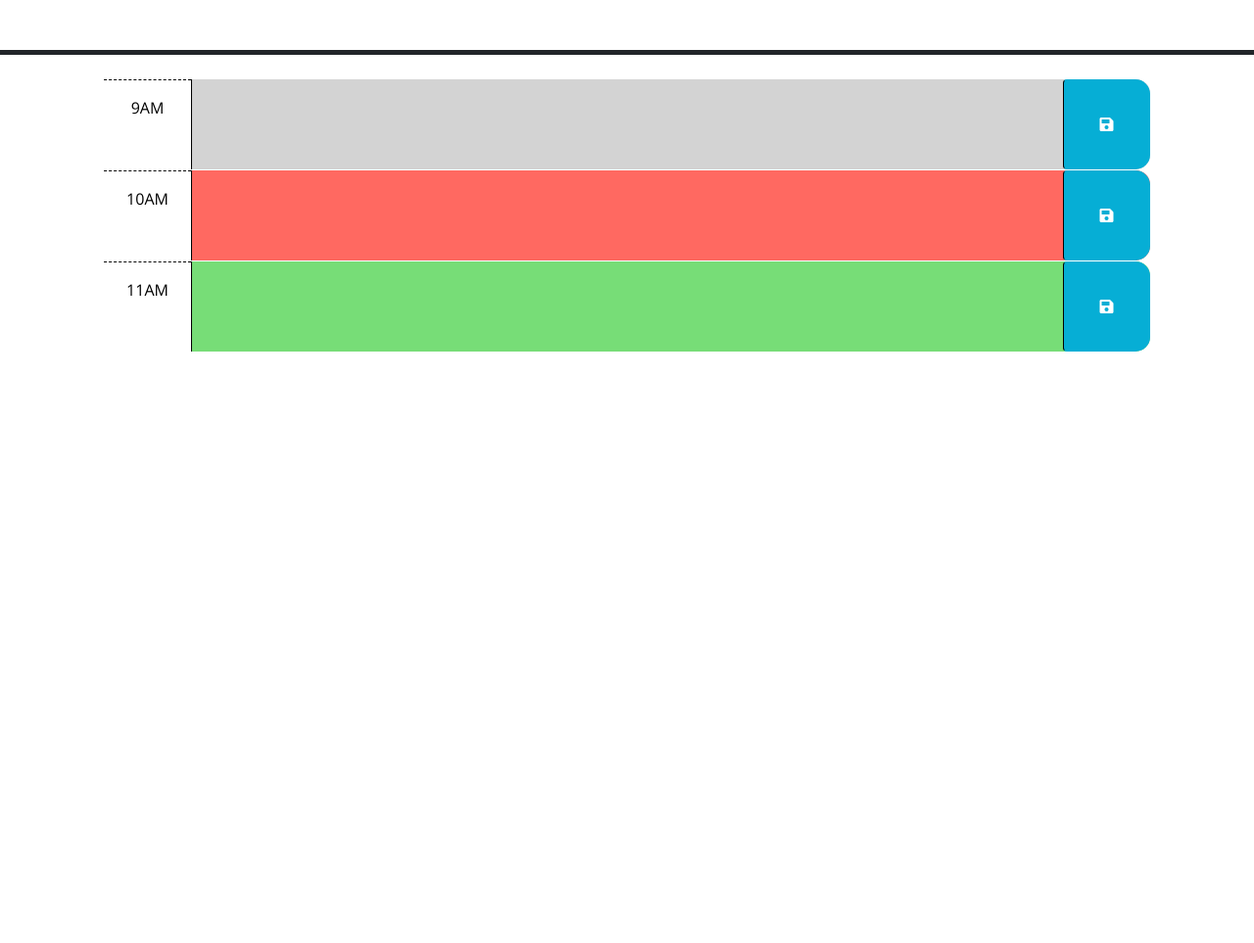
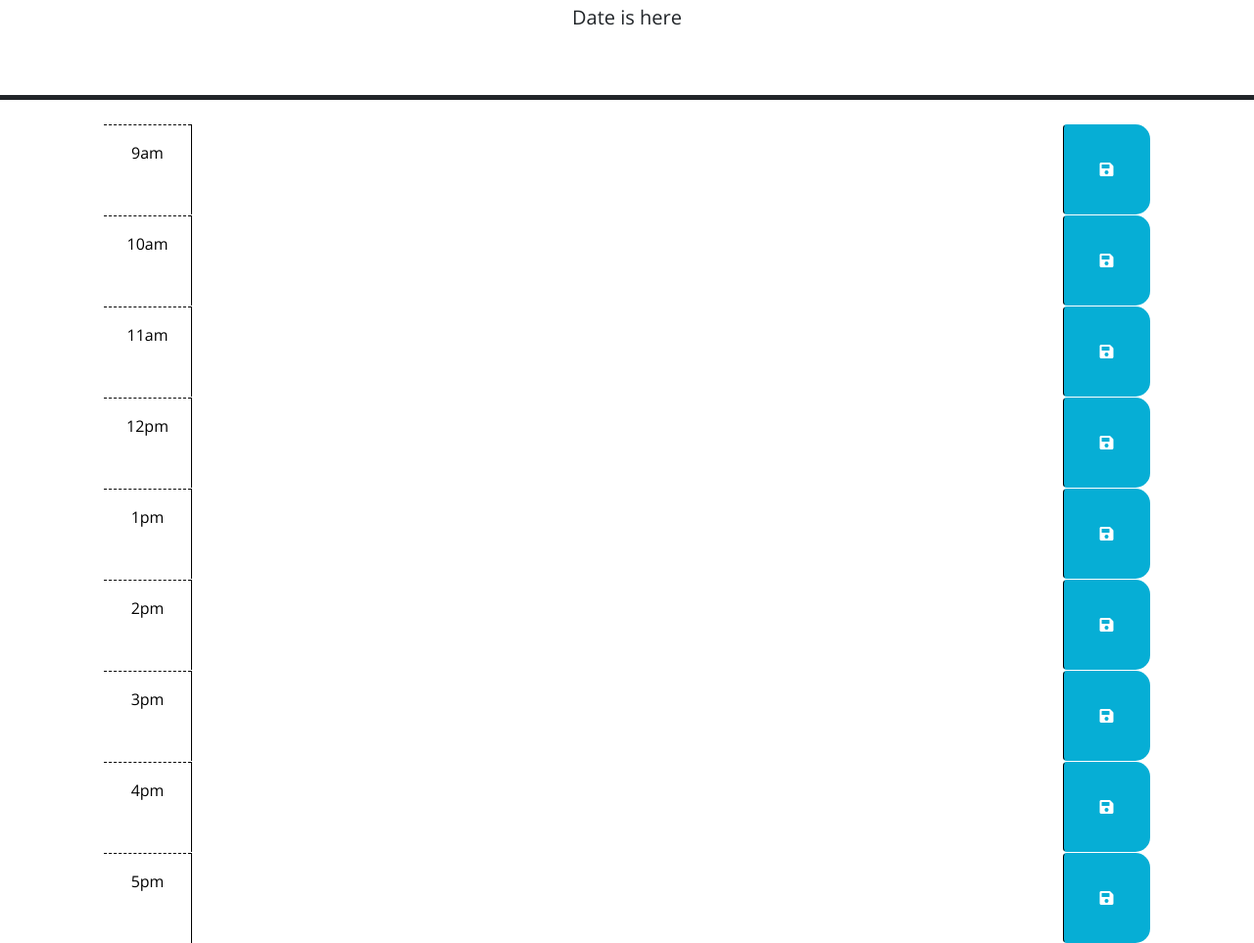
Before and after one commit to CLochstampfor60/C5-Workday-Scheduler, a plain HTML site: page index.html in a window 1280 px wide. Shown: the part 176-1139 px from the top of the page at 98% size. Before the commit the page ends 800 px from the top, so only its background shows below. Drawn offline with nearby package versions, Linux system fonts and the light colour scheme.

Commit message:
added hour blocks, began js

```diff
--- a/index.html
+++ b/index.html
@@ -26,9 +26,12 @@
     <header class="p-5 mb-4 border-5 border-bottom border-dark text-center">
       <h1 class="display-3">Work Day Scheduler</h1>
       <p class="lead">A simple calendar app for scheduling your work day</p>
-      <p id="currentDay" class="lead"></p>
+		<!------ Current Day shows here ----------------------- -->
+      <p id="currentDay" class="lead">Date is here</p>
     </header>
-    <div class="container-lg px-5">
+
+		<!------ Hour-Blocks wrapped in a container, each within a separate div ----------------------- -->
+    <div id="wrapper" class="container-lg px-5">
       <!-- Use class for "past", "present", and "future" to apply styles to the
         time-block divs accordingly. The javascript will need to do this by
         adding/removing these classes on each div by comparing the hour in the
@@ -38,32 +41,106 @@
         in the finished product. Remember to delete this comment once the
         code is implemented.
         -->
+				<div id='hour-9' class='row time-block'>
+					<div class="col-2 col-md-1 hour text-center py-3">9am</div>
+					<textarea class="col-8 col-md-10 description" rows="3"> </textarea>
+					<button class="btn saveBtn col-2 col-md-1" aria-label="save">
+						<i class="fas fa-save" aria-hidden="true"></i>
+					</button>
+				</div>
 
+				<div id='hour-10' class='row time-block'>
+					<div class="col-2 col-md-1 hour text-center py-3">10am</div>
+					<textarea class="col-8 col-md-10 description" rows="3"> </textarea>
+					<button class="btn saveBtn col-2 col-md-1" aria-label="save">
+						<i class="fas fa-save" aria-hidden="true"></i>
+					</button>
+				</div>
+
+				<div id='hour-11' class='row time-block'>
+					<div class="col-2 col-md-1 hour text-center py-3">11am</div>
+					<textarea class="col-8 col-md-10 description" rows="3"> </textarea>
+					<button class="btn saveBtn col-2 col-md-1" aria-label="save">
+						<i class="fas fa-save" aria-hidden="true"></i>
+					</button>
+				</div>
+
+				<div id='hour-12' class='row time-block'>
+					<div class="col-2 col-md-1 hour text-center py-3">12pm</div>
+					<textarea class="col-8 col-md-10 description" rows="3"> </textarea>
+					<button class="btn saveBtn col-2 col-md-1" aria-label="save">
+						<i class="fas fa-save" aria-hidden="true"></i>
+					</button>
+				</div>
+
+				<div id='hour-13' class='row time-block'>
+					<div class="col-2 col-md-1 hour text-center py-3">1pm</div>
+					<textarea class="col-8 col-md-10 description" rows="3"> </textarea>
+					<button class="btn saveBtn col-2 col-md-1" aria-label="save">
+						<i class="fas fa-save" aria-hidden="true"></i>
+					</button>
+				</div>
+
+				<div id='hour-14' class='row time-block'>
+					<div class="col-2 col-md-1 hour text-center py-3">2pm</div>
+					<textarea class="col-8 col-md-10 description" rows="3"> </textarea>
+					<button class="btn saveBtn col-2 col-md-1" aria-label="save">
+						<i class="fas fa-save" aria-hidden="true"></i>
+					</button>
+				</div>
+
+				<div id='hour-15' class='row time-block'>
+					<div class="col-2 col-md-1 hour text-center py-3">3pm</div>
+					<textarea class="col-8 col-md-10 description" rows="3"> </textarea>
+					<button class="btn saveBtn col-2 col-md-1" aria-label="save">
+						<i class="fas fa-save" aria-hidden="true"></i>
+					</button>
+				</div>
+
+				<div id='hour-16' class='row time-block'>
+					<div class="col-2 col-md-1 hour text-center py-3">4pm</div>
+					<textarea class="col-8 col-md-10 description" rows="3"> </textarea>
+					<button class="btn saveBtn col-2 col-md-1" aria-label="save">
+						<i class="fas fa-save" aria-hidden="true"></i>
+					</button>
+				</div>
+
+				<div id='hour-17' class='row time-block'>
+					<div class="col-2 col-md-1 hour text-center py-3">5pm</div>
+					<textarea class="col-8 col-md-10 description" rows="3"> </textarea>
+					<button class="btn saveBtn col-2 col-md-1" aria-label="save">
+						<i class="fas fa-save" aria-hidden="true"></i>
+					</button>
+
+			</div>
+							<!-- -------------------------------------------------------------------------------- -->
       <!-- Example of a past time block. The "past" class adds a gray background color. -->
-      <div id="hour-9" class="row time-block past">
+      <!-- <div id="hour-9" class="row time-block">
         <div class="col-2 col-md-1 hour text-center py-3">9AM</div>
         <textarea class="col-8 col-md-10 description" rows="3"> </textarea>
         <button class="btn saveBtn col-2 col-md-1" aria-label="save">
           <i class="fas fa-save" aria-hidden="true"></i>
         </button>
-      </div>
+      </div> -->
 
       <!-- Example of a a present time block. The "present" class adds a red background color. -->
-      <div id="hour-10" class="row time-block present">
+      <!-- <div id="hour-10" class="row time-block">
         <div class="col-2 col-md-1 hour text-center py-3">10AM</div>
         <textarea class="col-8 col-md-10 description" rows="3"> </textarea>
         <button class="btn saveBtn col-2 col-md-1" aria-label="save">
           <i class="fas fa-save" aria-hidden="true"></i>
         </button>
-      </div>
+      </div> -->
 
       <!-- Example of a future time block. The "future" class adds a green background color. -->
-      <div id="hour-11" class="row time-block future">
+      <!-- <div id="hour-11" class="row time-block">
         <div class="col-2 col-md-1 hour text-center py-3">11AM</div>
         <textarea class="col-8 col-md-10 description" rows="3"> </textarea>
         <button class="btn saveBtn col-2 col-md-1" aria-label="save">
           <i class="fas fa-save" aria-hidden="true"></i>
-        </button>
+        </button> -->
+
+			<!-- --------------------------------------------------------------------------------	 -->
       </div>
 
     <script src="https://code.jquery.com/jquery-3.4.1.min.js"></script>
--- a/script.js
+++ b/script.js
@@ -1,6 +1,34 @@
 // Wrap all code that interacts with the DOM in a call to jQuery to ensure that
 // the code isn't run until the browser has finished rendering all the elements
 // in the html.
+
+// ------------- Variables ------------------------------------------------------------------------
+
+const currentDayEl = $('#currentDay');
+const leadEl = $('.lead');
+const wrapperEl = $('#wrapper');
+// var hour9 = $('#hour-9');
+// var hour10 = $('#hour-10');
+// var hour11 = $('#hour-11');
+// var hour12 = $('#hour-12');
+// var hour13 = $('#hour-13');
+// var hour14 = $('#hour-14');
+// var hour15 = $('#hour-15');
+// var hour16 = $('#hour-16');
+// var hour17  = $('#hour-17');
+
+// ------------- Timer ------------------------------------------------------------------------
+
+
+
+hourUpdater();
+
+setInterval(hourUpdater, 15000);
+
+
+
+// ------------- Load any saved data from localStorage -----------------------------------------------------
+
 $(function () {
   // TODO: Add a listener for click events on the save button. This code should
   // use the id in the containing time-block as a key to save the user input in
@@ -21,3 +49,17 @@ $(function () {
   //
   // TODO: Add code to display the current date in the header of the page.
 });
+
+{
+$('#hour-9 .description').val(localStorage.getItem('hour-9'));
+$('#hour-10 .description').val(localStorage.getItem('hour-10'));
+$('#hour-11 .description').val(localStorage.getItem('hour-11'));
+$('#hour-12 .description').val(localStorage.getItem('hour-12'));
+$('#hour-13 .description').val(localStorage.getItem('hour-13'));
+$('#hour-14 .description').val(localStorage.getItem('hour-14'));
+$('#hour-15 .description').val(localStorage.getItem('hour-15'));
+$('#hour-16 .description').val(localStorage.getItem('hour-16'));
+$('#hour-17 .description').val(localStorage.getItem('hour-17'));
+
+$('#currentDay').text(dayjs().format('dddd, MMMM D, YYYY')));
+}
```
Also changed, not shown: assets/images/Sneak Peak, Challenge 5.jpg (added).
